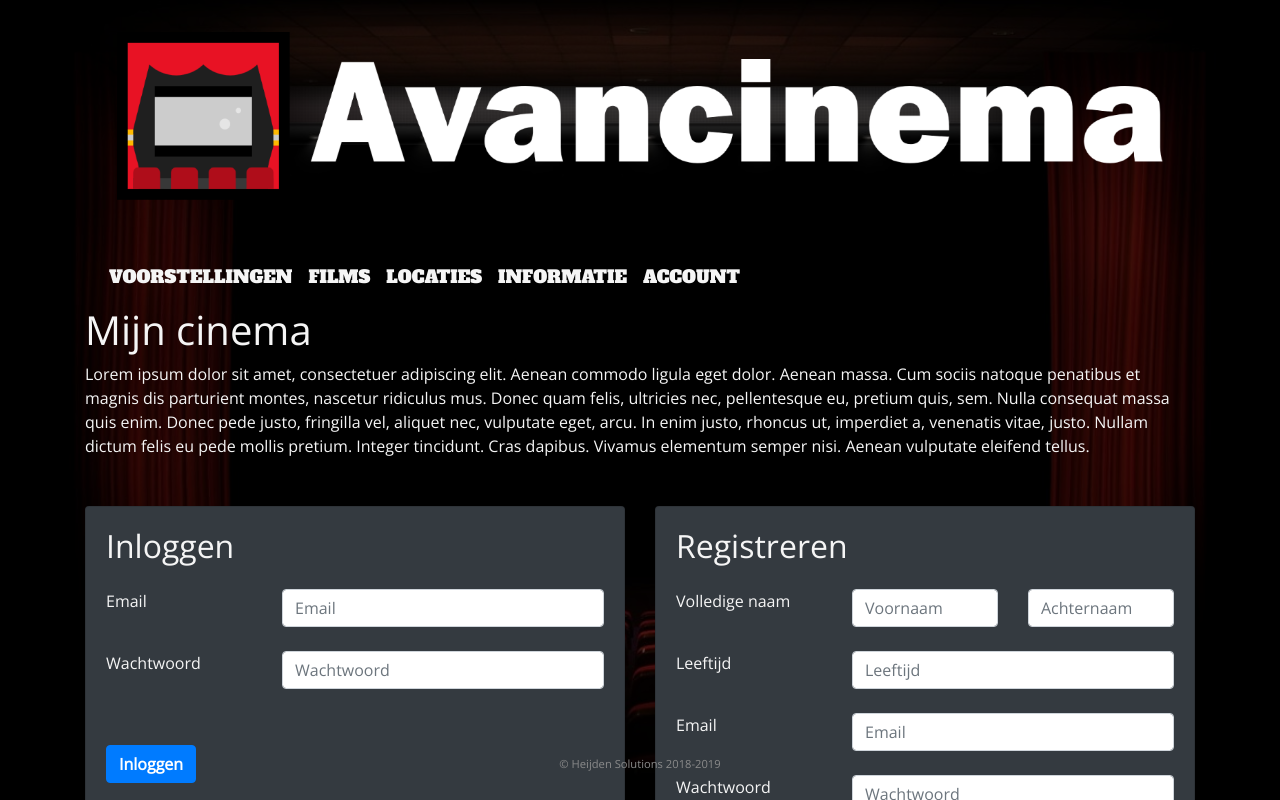
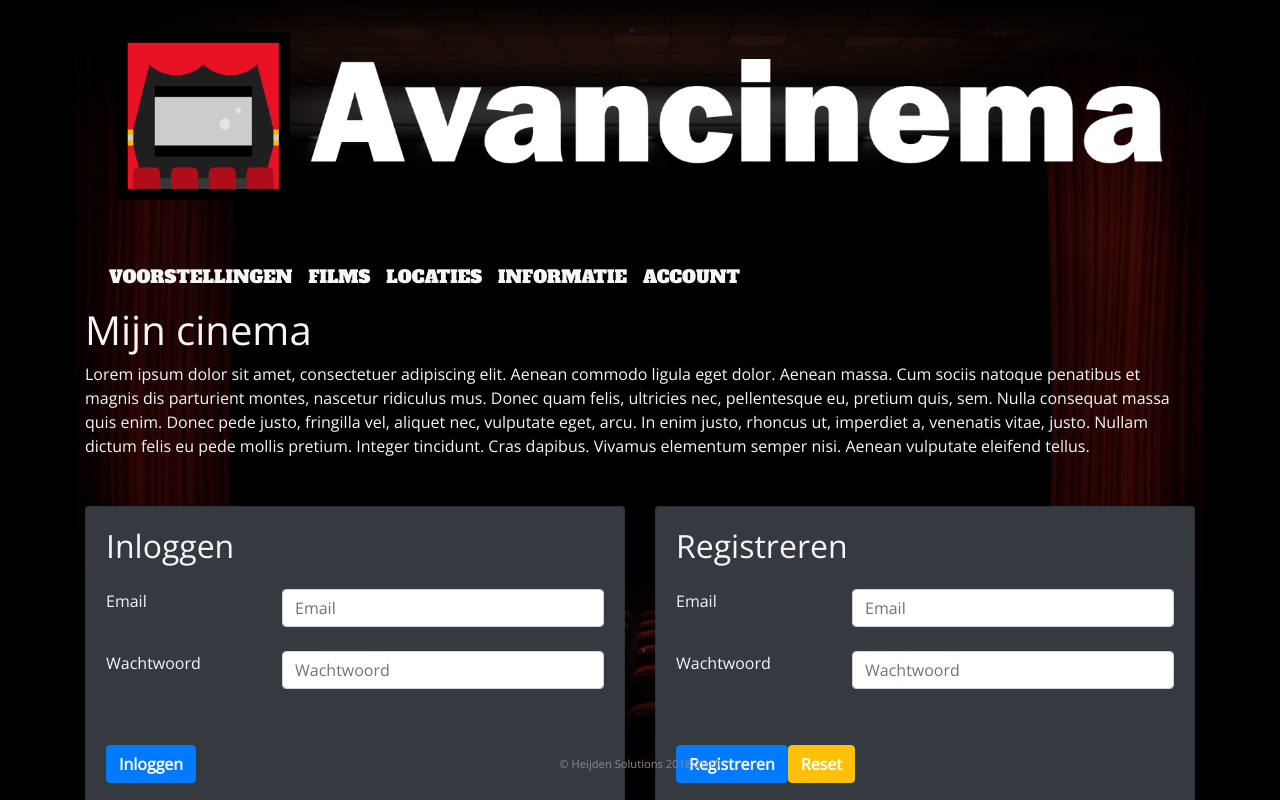
Before and after one commit to survivorbat/IVT2.2-Exam-node-angular, an Angular app in the folder client/: page /users in a window 1280 px wide. Shown: the top 800 px of the page. Built offline with nearby package versions, Linux system fonts and the light colour scheme.

Commit message:
Removed unneeded fields in new user form

```diff
--- a/client/src/app/components/datadisplay/userlist/userlist.component.html
+++ b/client/src/app/components/datadisplay/userlist/userlist.component.html
@@ -3,9 +3,8 @@
     <div class="card-columns">
       <div class="card bg-dark clickable-item" *ngFor="let user of users">
         <div class="card-body">
-            <h3 class="card-title font-weight-bold">{{user._fields[0]}} {{user._fields[1]}}</h3>
-            <p class="card-text">{{user._fields[3]}} jaar oud</p>
-            <p class="text-muted">{{user._fields[4]}}</p>
+            <h3 class="card-title font-weight-bold">{{user.firstname}} {{user.lastname}}</h3>
+            <p class="text-muted">{{user.email}}</p>
         </div>
         <div class="card-body"><button *ngIf="isAdmin()" class="btn btn-danger btn-sm" (click)="deleteShowing(showing._id)">Verwijder</button></div>
       </div>
--- a/client/src/app/components/datadisplay/userlist/userlist.component.ts
+++ b/client/src/app/components/datadisplay/userlist/userlist.component.ts
@@ -22,7 +22,18 @@ export class UserlistComponent implements OnInit, AdminCheck {
     this.getUsers();
   }
   getUsers(): void {
-    this.usersservice.getAll().subscribe(users => {this.users=users;this.loading=false;console.log(this.users)}, error => {this.loading=false;this.error=true});
+    this.usersservice.getAll().subscribe((users: any) => {
+      let userList = new Array<User>();
+      this.loading=false;
+      for(let i=0;i<users.length;i++){
+        let user = new User();
+        user.email=users[i]._fields[0].properties.email;
+        userList.push(user);
+      }
+      console.log(userList)
+      this.users=userList;
+
+    }, error => {this.loading=false;this.error=true});
   }
   isAdmin(): boolean {
     return parseInt(window.localStorage.getItem('authlevel'))>0;
--- a/client/src/app/components/forms/newuser/newuser.component.html
+++ b/client/src/app/components/forms/newuser/newuser.component.html
@@ -5,15 +5,6 @@
           <h2>Registreren</h2>
       </div>
     </div>
-    <div class="form-group row">
-        <div class="col-md-4"><label for="name">Volledige naam</label></div>
-        <div class="col-md-4"><input type="text" class="form-control" placeholder="Voornaam" [(ngModel)]="newUser.firstname" required></div>
-        <div class="col-md-4"><input type="text" class="form-control" placeholder="Achternaam" [(ngModel)]="newUser.lastname" required></div>
-      </div>
-      <div class="form-group row">
-        <div class="col-md-4"><label for="age">Leeftijd</label></div>
-        <div class="col-md-8"><input type="number" class="form-control" placeholder="Leeftijd" min="0" max="120" step="1" [(ngModel)]="newUser.age" required></div>
-      </div>
       <div class="form-group row">
         <div class="col-md-4"><label for="email">Email</label></div>
         <div class="col-md-8"><input type="email" class="form-control" placeholder="Email" [(ngModel)]="newUser.email" required></div>
--- a/client/src/app/domain/User.ts
+++ b/client/src/app/domain/User.ts
@@ -1,7 +1,5 @@
 export default class User {
+    _id: number;
     email: String;
-    firstname: String;
-    lastname: String;
-	age: number;
     password: String;
 }
```
Also changed, not shown: 1 other file (tests, documents, lock files or other folders).
